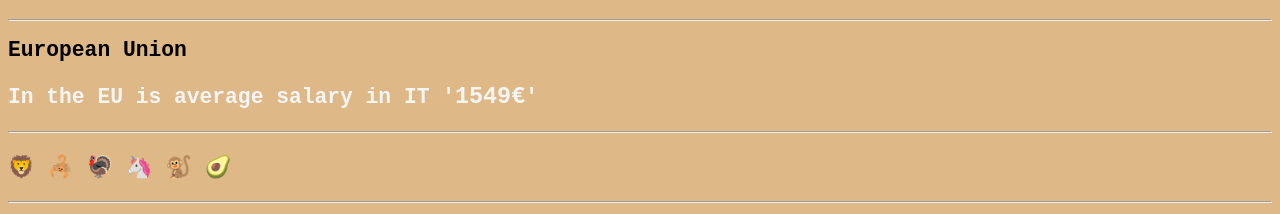
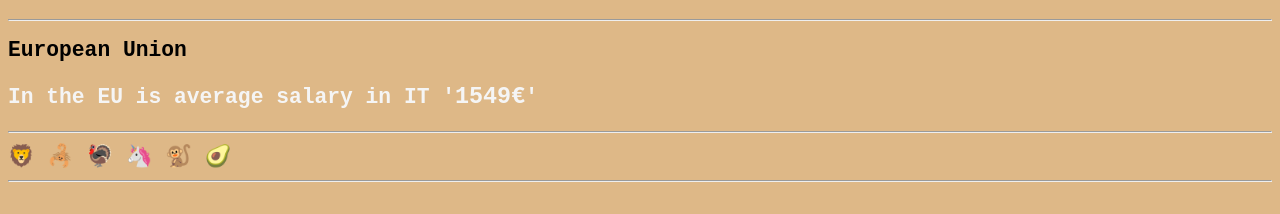
Before and after one commit to pavolorem/HTML5-CSS3, a plain HTML site: page index.html in a window 1280 px wide. Shown: the part 9402-9616 px from the top of the page. After the commit the page ends 9595 px from the top, so only its background shows below. Drawn offline with Linux system fonts and the light colour scheme.

Commit message:
Update index.html

```diff
--- a/index.html
+++ b/index.html
@@ -548,7 +548,7 @@
  <hr />
 
  <!-- example of emoticons -->
- <p>&#129409; &#129410; &#129411; &#129412; &#x1F412; &#129361</p>
+ <p1>&#129409; &#129410; &#129411; &#129412; &#x1F412; &#129361</p1>
  <hr />
 
 
```
